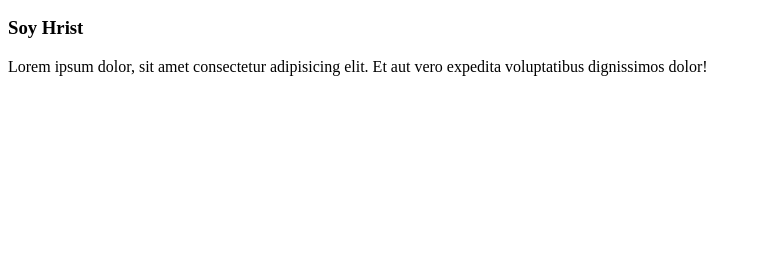
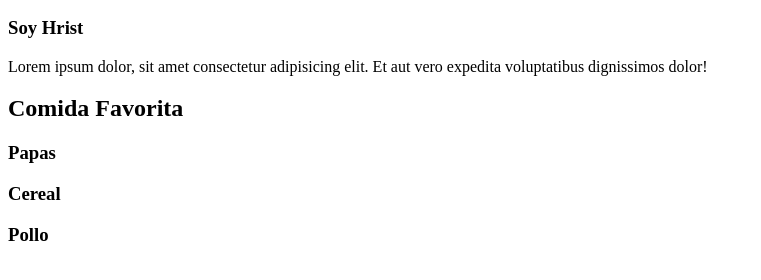
Before and after one commit to hristoviedo/GitHubAzul, a plain HTML site: page index.html in a window 1280 px wide. Shown: the part 110-390 px from the top of the page, without its empty margins (0-761 px from the left). Drawn offline with Linux system fonts and the light colour scheme.

Commit message:
Added food

```diff
--- a/index.html
+++ b/index.html
@@ -11,6 +11,12 @@
     <h3>Soy <span>Hrist</span></h3>
     <p>Lorem ipsum dolor, sit amet consectetur
         adipisicing elit. Et aut vero expedita
-        voluptatibus dignissimos dolor!</p>
+        voluptatibus dignissimos dolor!
+    </p>
+    <h2>Comida Favorita</h2>
+    <h3>Papas</h3>
+    <h3>Cereal</h3>
+    <h3>Pollo</h3>
+
 </body>
 </html>
```
Also changed, not shown: 2 other files.
